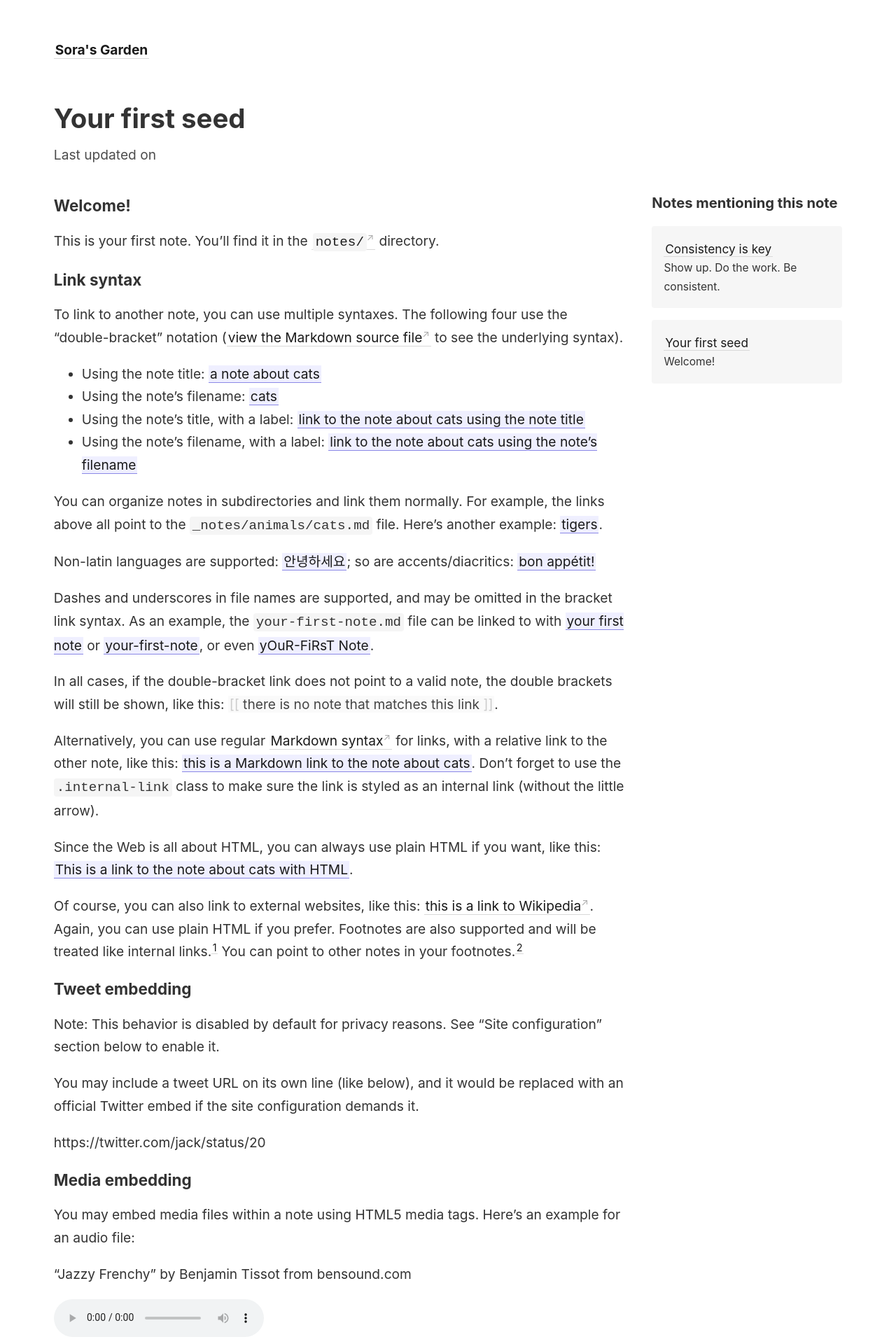
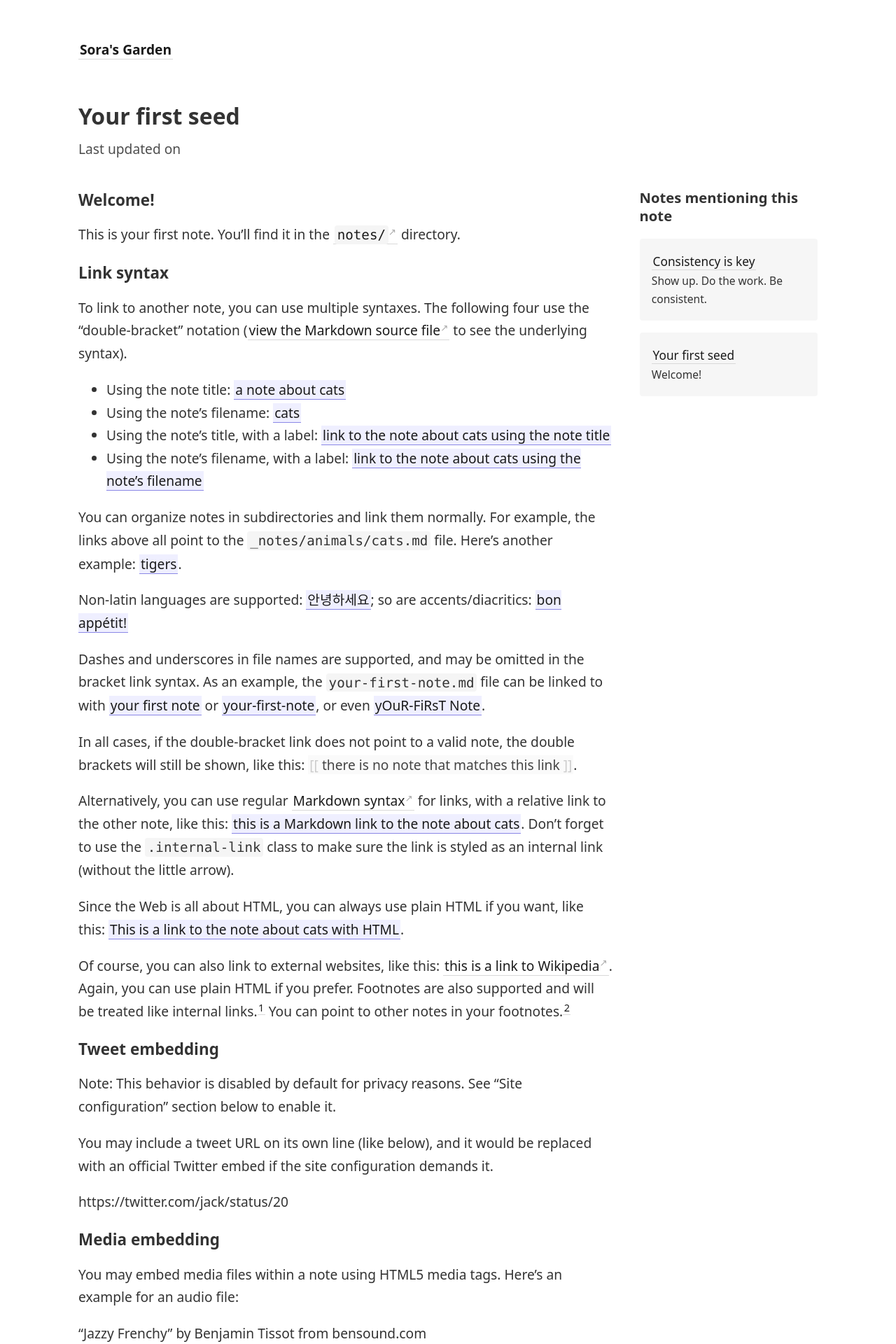
Before and after one commit to HeySora/garden.heysora.net, a Jekyll site: the page built from _notes/your-first-note.md, in a window 1280 px wide. Shown: the top 1920 px of the page at 70% size. Built offline with Jekyll 4.4.1, drawn with Linux system fonts in a browser that asks for light colours.

Commit message:
swap normalize for modern-normalize instead
(and restore `h1`'s 2rem size in _style.scss)

```diff
--- /dev/null
+++ b/_sass/_modern-normalize.scss
@@ -0,0 +1,284 @@
+/*! modern-normalize v1.1.0 | MIT License | https://github.com/sindresorhus/modern-normalize */
+
+/*
+Document
+========
+*/
+
+/**
+Use a better box model (opinionated).
+*/
+
+*,
+::before,
+::after {
+  box-sizing: border-box;
+}
+
+/**
+1. Correct the line height in all browsers.
+2. Prevent adjustments of font size after orientation changes in iOS.
+3. Use a more readable tab size (opinionated).
+*/
+
+html {
+  line-height: 1.15; /* 1 */
+  -webkit-text-size-adjust: 100%; /* 2 */
+  -moz-tab-size: 4; /* 3 */
+  tab-size: 4; /* 3 */
+}
+
+/*
+Sections
+========
+*/
+
+/**
+1. Remove the margin in all browsers.
+2. Improve consistency of default fonts in all browsers. (https://github.com/sindresorhus/modern-normalize/issues/3)
+*/
+
+body {
+  margin: 0; /* 1 */
+  font-family:
+    system-ui,
+    'Segoe UI',
+    Roboto,
+    Helvetica,
+    Arial,
+    sans-serif,
+    'Apple Color Emoji',
+    'Segoe UI Emoji'; /* 2 */
+}
+
+/*
+Grouping content
+================
+*/
+
+/**
+1. Add the correct height in Firefox.
+2. Correct the inheritance of border color in Firefox. (https://bugzilla.mozilla.org/show_bug.cgi?id=190655)
+*/
+
+hr {
+  height: 0; /* 1 */
+  color: inherit; /* 2 */
+}
+
+/*
+Text-level semantics
+====================
+*/
+
+/**
+Add the correct text decoration in Chrome, Edge, and Safari.
+*/
+
+abbr[title] {
+  text-decoration: underline dotted;
+}
+
+/**
+Add the correct font weight in Edge and Safari.
+*/
+
+b,
+strong {
+  font-weight: bolder;
+}
+
+/**
+1. Improve consistency of default fonts in all browsers. (https://github.com/sindresorhus/modern-normalize/issues/3)
+2. Correct the odd 'em' font sizing in all browsers.
+*/
+
+code,
+kbd,
+samp,
+pre {
+  font-family:
+    ui-monospace,
+    SFMono-Regular,
+    Consolas,
+    'Liberation Mono',
+    Menlo,
+    monospace; /* 1 */
+  font-size: 1em; /* 2 */
+}
+
+/**
+Add the correct font size in all browsers.
+*/
+
+small {
+  font-size: 80%;
+}
+
+/**
+Prevent 'sub' and 'sup' elements from affecting the line height in all browsers.
+*/
+
+sub,
+sup {
+  font-size: 75%;
+  line-height: 0;
+  position: relative;
+  vertical-align: baseline;
+}
+
+sub {
+  bottom: -0.25em;
+}
+
+sup {
+  top: -0.5em;
+}
+
+/*
+Tabular data
+============
+*/
+
+/**
+1. Remove text indentation from table contents in Chrome and Safari. (https://bugs.chromium.org/p/chromium/issues/detail?id=999088, https://bugs.webkit.org/show_bug.cgi?id=201297)
+2. Correct table border color inheritance in Chrome and Safari. (https://bugs.chromium.org/p/chromium/issues/detail?id=935729, https://bugs.webkit.org/show_bug.cgi?id=195016)
+*/
+
+table {
+  text-indent: 0; /* 1 */
+  border-color: inherit; /* 2 */
+}
+
+/*
+Forms
+=====
+*/
+
+/**
+1. Change the font styles in all browsers.
+2. Remove the margin in Firefox and Safari.
+*/
+
+button,
+input,
+optgroup,
+select,
+textarea {
+  font-family: inherit; /* 1 */
+  font-size: 100%; /* 1 */
+  line-height: 1.15; /* 1 */
+  margin: 0; /* 2 */
+}
+
+/**
+Remove the inheritance of text transform in Edge and Firefox.
+*/
+
+button,
+select {
+  text-transform: none;
+}
+
+/**
+Correct the inability to style clickable types in iOS and Safari.
+*/
+
+button,
+[type='button'],
+[type='reset'],
+[type='submit'] {
+  -webkit-appearance: button;
+}
+
+/**
+Remove the inner border and padding in Firefox.
+*/
+
+::-moz-focus-inner {
+  border-style: none;
+  padding: 0;
+}
+
+/**
+Restore the focus styles unset by the previous rule.
+*/
+
+:-moz-focusring {
+  outline: 1px dotted ButtonText;
+}
+
+/**
+Remove the additional ':invalid' styles in Firefox.
+See: https://github.com/mozilla/gecko-dev/blob/2f9eacd9d3d995c937b4251a5557d95d494c9be1/layout/style/res/forms.css#L728-L737
+*/
+
+:-moz-ui-invalid {
+  box-shadow: none;
+}
+
+/**
+Remove the padding so developers are not caught out when they zero out 'fieldset' elements in all browsers.
+*/
+
+legend {
+  padding: 0;
+}
+
+/**
+Add the correct vertical alignment in Chrome and Firefox.
+*/
+
+progress {
+  vertical-align: baseline;
+}
+
+/**
+Correct the cursor style of increment and decrement buttons in Safari.
+*/
+
+::-webkit-inner-spin-button,
+::-webkit-outer-spin-button {
+  height: auto;
+}
+
+/**
+1. Correct the odd appearance in Chrome and Safari.
+2. Correct the outline style in Safari.
+*/
+
+[type='search'] {
+  -webkit-appearance: textfield; /* 1 */
+  outline-offset: -2px; /* 2 */
+}
+
+/**
+Remove the inner padding in Chrome and Safari on macOS.
+*/
+
+::-webkit-search-decoration {
+  -webkit-appearance: none;
+}
+
+/**
+1. Correct the inability to style clickable types in iOS and Safari.
+2. Change font properties to 'inherit' in Safari.
+*/
+
+::-webkit-file-upload-button {
+  -webkit-appearance: button; /* 1 */
+  font: inherit; /* 2 */
+}
+
+/*
+Interactive
+===========
+*/
+
+/*
+Add the correct display in Chrome and Safari.
+*/
+
+summary {
+  display: list-item;
+}
--- a/_sass/_normalize.scss
+++ /dev/null
@@ -1,338 +0,0 @@
-/*! normalize.css v8.0.0 | MIT License | github.com/necolas/normalize.css */
-
-/* Document
-   ========================================================================== */
-
-/**
- * 1. Correct the line height in all browsers.
- * 2. Prevent adjustments of font size after orientation changes in iOS.
- */
-
- html {
-  line-height: 1.15; /* 1 */
-  -webkit-text-size-adjust: 100%; /* 2 */
-}
-
-/* Sections
-   ========================================================================== */
-
-/**
- * Remove the margin in all browsers.
- */
-
-body {
-  margin: 0;
-}
-
-/**
- * Correct the font size and margin on `h1` elements within `section` and
- * `article` contexts in Chrome, Firefox, and Safari.
- */
-
-h1 {
-  font-size: 2em;
-  margin: 0.67em 0;
-}
-
-/* Grouping content
-   ========================================================================== */
-
-/**
- * 1. Add the correct box sizing in Firefox.
- * 2. Show the overflow in Edge and IE.
- */
-
-hr {
-  box-sizing: content-box; /* 1 */
-  height: 0; /* 1 */
-  overflow: visible; /* 2 */
-}
-
-/**
- * 1. Correct the inheritance and scaling of font size in all browsers.
- * 2. Correct the odd `em` font sizing in all browsers.
- */
-
-pre {
-  font-size: 1em; /* 2 */
-}
-
-/* Text-level semantics
-   ========================================================================== */
-
-/**
- * Remove the gray background on active links in IE 10.
- */
-
-a {
-  background-color: transparent;
-}
-
-/**
- * 1. Remove the bottom border in Chrome 57-
- * 2. Add the correct text decoration in Chrome, Edge, IE, Opera, and Safari.
- */
-
-abbr[title] {
-  border-bottom: none; /* 1 */
-  text-decoration: underline; /* 2 */
-  text-decoration: underline dotted; /* 2 */
-}
-
-/**
- * Add the correct font weight in Chrome, Edge, and Safari.
- */
-
-b,
-strong {
-  font-weight: bolder;
-}
-
-/**
- * 1. Correct the inheritance and scaling of font size in all browsers.
- * 2. Correct the odd `em` font sizing in all browsers.
- */
-
-code,
-kbd,
-samp {
-  font-size: 1em; /* 2 */
-}
-
-/**
- * Add the correct font size in all browsers.
- */
-
-small {
-  font-size: 80%;
-}
-
-/**
- * Prevent `sub` and `sup` elements from affecting the line height in
- * all browsers.
- */
-
-sub,
-sup {
-  font-size: 75%;
-  line-height: 0;
-  position: relative;
-  vertical-align: baseline;
-}
-
-sub {
-  bottom: -0.25em;
-}
-
-sup {
-  top: -0.5em;
-}
-
-/* Embedded content
-   ========================================================================== */
-
-/**
- * Remove the border on images inside links in IE 10.
- */
-
-img {
-  border-style: none;
-}
-
-/* Forms
-   ========================================================================== */
-
-/**
- * 1. Change the font styles in all browsers.
- * 2. Remove the margin in Firefox and Safari.
- */
-
-button,
-input,
-optgroup,
-select,
-textarea {
-  font-size: 100%; /* 1 */
-  line-height: 1.15; /* 1 */
-  margin: 0; /* 2 */
-}
-
-/**
- * Show the overflow in IE.
- * 1. Show the overflow in Edge.
- */
-
-button,
-input { /* 1 */
-  overflow: visible;
-}
-
-/**
- * Remove the inheritance of text transform in Edge, Firefox, and IE.
- * 1. Remove the inheritance of text transform in Firefox.
- */
-
-button,
-select { /* 1 */
-  text-transform: none;
-}
-
-/**
- * Correct the inability to style clickable types in iOS and Safari.
- */
-
-button,
-[type="button"],
-[type="reset"],
-[type="submit"] {
-  -webkit-appearance: button;
-}
-
-/**
- * Remove the inner border and padding in Firefox.
- */
-
-button::-moz-focus-inner,
-[type="button"]::-moz-focus-inner,
-[type="reset"]::-moz-focus-inner,
-[type="submit"]::-moz-focus-inner {
-  border-style: none;
-  padding: 0;
-}
-
-/**
- * Restore the focus styles unset by the previous rule.
- */
-
-button:-moz-focusring,
-[type="button"]:-moz-focusring,
-[type="reset"]:-moz-focusring,
-[type="submit"]:-moz-focusring {
-  outline: 1px dotted ButtonText;
-}
-
-/**
- * Correct the padding in Firefox.
- */
-
-fieldset {
-  padding: 0.35em 0.75em 0.625em;
-}
-
-/**
- * 1. Correct the text wrapping in Edge and IE.
- * 2. Correct the color inheritance from `fieldset` elements in IE.
- * 3. Remove the padding so developers are not caught out when they zero out
- *    `fieldset` elements in all browsers.
- */
-
-legend {
-  box-sizing: border-box; /* 1 */
-  color: inherit; /* 2 */
-  display: table; /* 1 */
-  max-width: 100%; /* 1 */
-  padding: 0; /* 3 */
-  white-space: normal; /* 1 */
-}
-
-/**
- * Add the correct vertical alignment in Chrome, Firefox, and Opera.
- */
-
-progress {
-  vertical-align: baseline;
-}
-
-/**
- * Remove the default vertical scrollbar in IE 10+.
- */
-
-textarea {
-  overflow: auto;
-}
-
-/**
- * 1. Add the correct box sizing in IE 10.
- * 2. Remove the padding in IE 10.
- */
-
-[type="checkbox"],
-[type="radio"] {
-  box-sizing: border-box; /* 1 */
-  padding: 0; /* 2 */
-}
-
-/**
- * Correct the cursor style of increment and decrement buttons in Chrome.
- */
-
-[type="number"]::-webkit-inner-spin-button,
-[type="number"]::-webkit-outer-spin-button {
-  height: auto;
-}
-
-/**
- * 1. Correct the odd appearance in Chrome and Safari.
- * 2. Correct the outline style in Safari.
- */
-
-[type="search"] {
-  -webkit-appearance: textfield; /* 1 */
-  outline-offset: -2px; /* 2 */
-}
-
-/**
- * Remove the inner padding in Chrome and Safari on macOS.
- */
-
-[type="search"]::-webkit-search-decoration {
-  -webkit-appearance: none;
-}
-
-/**
- * 1. Correct the inability to style clickable types in iOS and Safari.
- * 2. Change font properties to `inherit` in Safari.
- */
-
-::-webkit-file-upload-button {
-  -webkit-appearance: button; /* 1 */
-  font: inherit; /* 2 */
-}
-
-/* Interactive
-   ========================================================================== */
-
-/*
- * Add the correct display in Edge, IE 10+, and Firefox.
- */
-
-details {
-  display: block;
-}
-
-/*
- * Add the correct display in all browsers.
- */
-
-summary {
-  display: list-item;
-}
-
-/* Misc
-   ========================================================================== */
-
-/**
- * Add the correct display in IE 10+.
- */
-
-template {
-  display: none;
-}
-
-/**
- * Add the correct display in IE 10.
- */
-
-[hidden] {
-  display: none;
-}
--- a/_sass/_style.scss
+++ b/_sass/_style.scss
@@ -4,12 +4,8 @@
 $color-border: hsl(0, 0%, 85%);
 $color-box-background: mix($color-primary, white, 4%);
 $border-radius: 4px;
-$font-family: -apple-system, BlinkMacSystemFont, Segoe UI, Helvetica, Arial,
-  sans-serif, Apple Color Emoji, Segoe UI Emoji, Segoe UI Symbol;
 
 body {
-  box-sizing: content-box;
-  font-family: $font-family;
   margin: 0 auto;
   line-height: 1.7;
   padding: 4vh 6vw;
@@ -21,6 +17,10 @@
   @media (min-width: 820px) {
     font-size: 1.2rem;
   }
+}
+
+h1 {
+  font-size: 2rem;
 }
 
 time {
--- a/styles.scss
+++ b/styles.scss
@@ -1,6 +1,6 @@
 ---
 ---
 
-@import "../_sass/normalize";
+@import "../_sass/modern-normalize";
 @import "../_sass/code";
 @import "../_sass/style";
```
